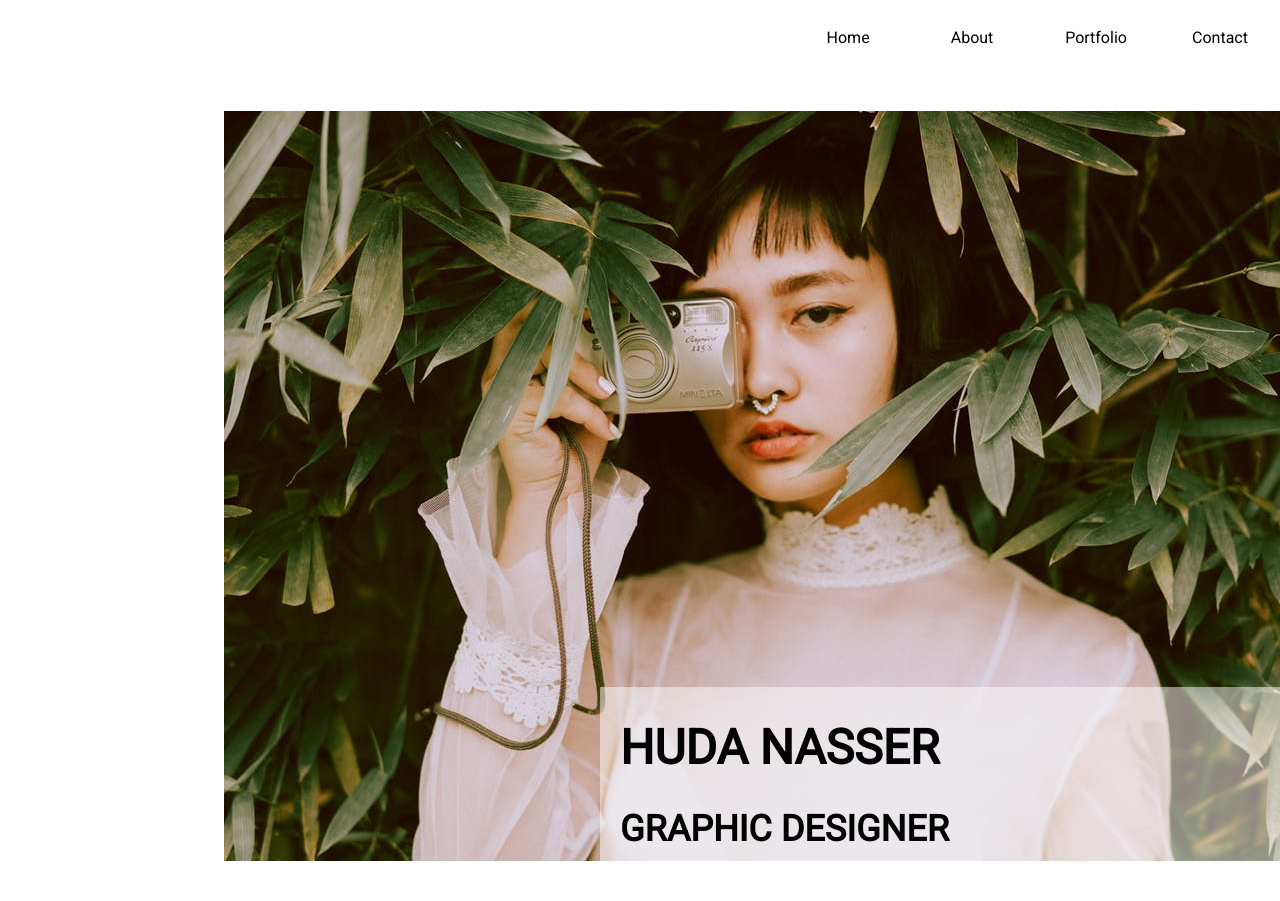
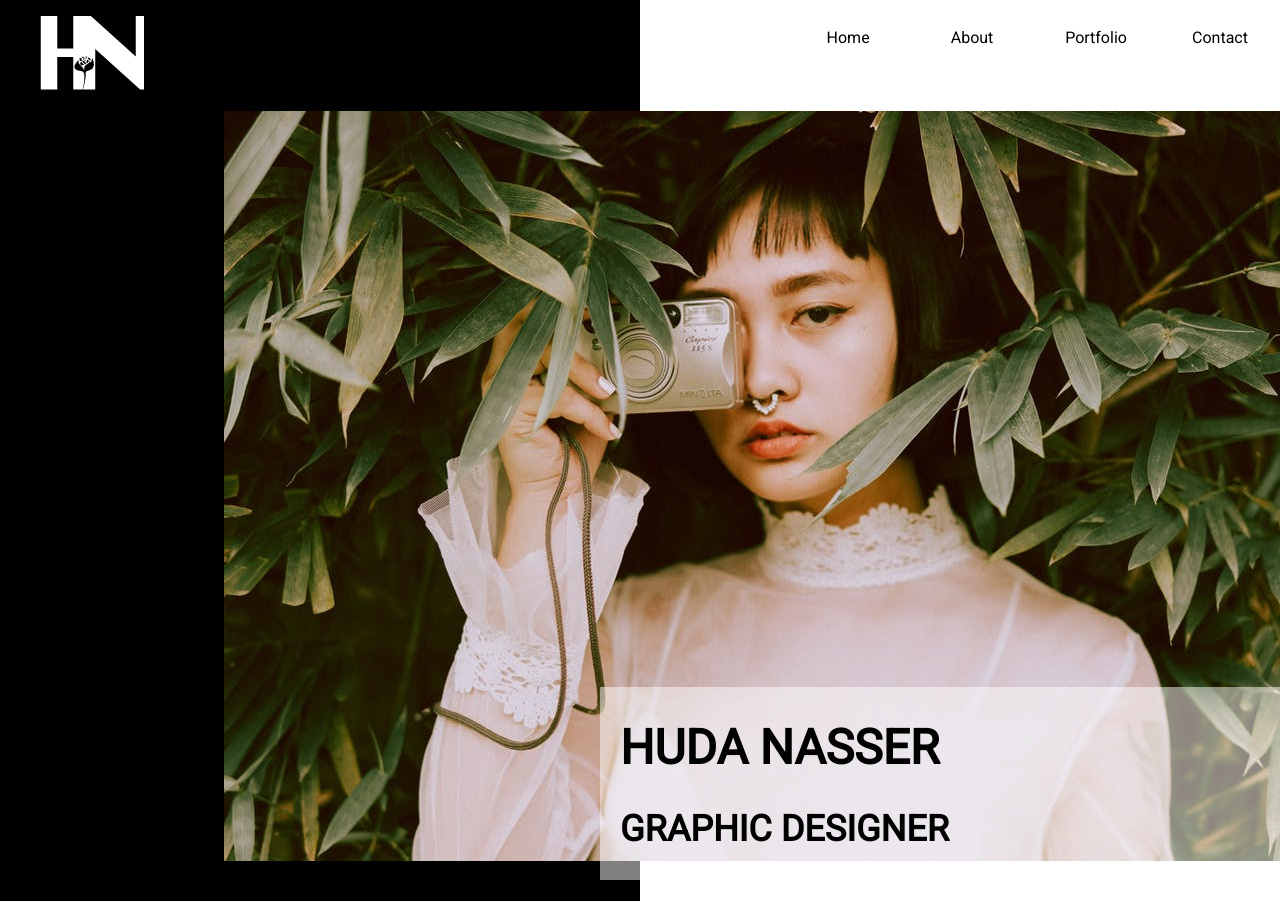
Before and after one commit to yodard/hudan, a Jekyll site: the page built from index.html, in a window 1280 px wide. Built offline with Jekyll 4.4.1, drawn with Linux system fonts in a browser that asks for light colours.

Commit message:
Update default.html

```diff
--- a/_layouts/default.html
+++ b/_layouts/default.html
@@ -16,6 +16,9 @@
     <title>Document</title>
 </head>
 <body>
+     <div class="split left">
+
+    </div>
     <!--
         Below we are using a liquid templating engine tag to place content into the page
         and extend it. we can also create includes to this page, and bring them into the template.
```
